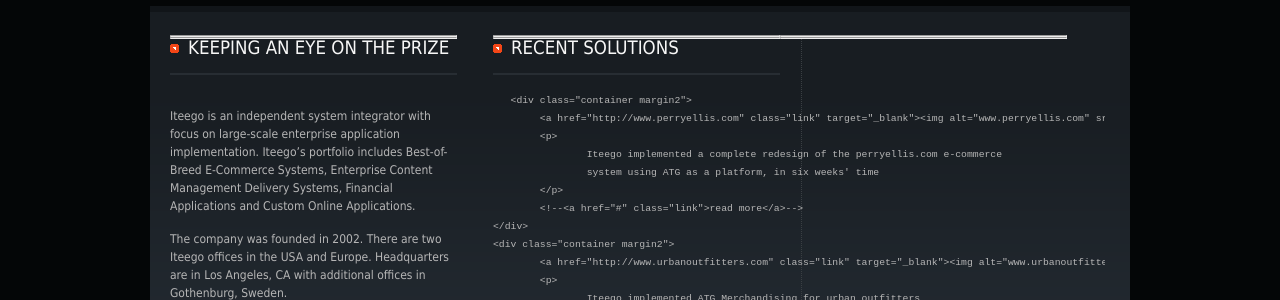
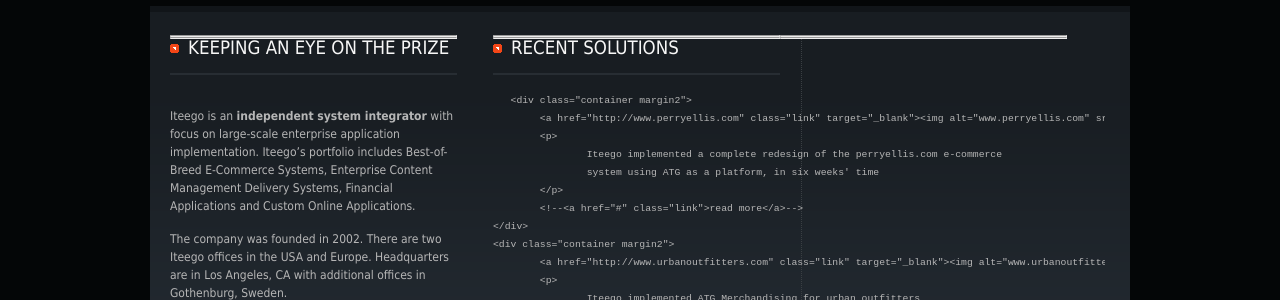
Before and after one commit to iteego/iteego.github.com, a Jekyll site: the page built from about/index.md, in a window 1280 px wide. Shown: the part 441-741 px from the top of the page. Built offline with Jekyll 4.4.1, drawn with Linux system fonts in a browser that asks for light colours.

Commit message:
Trying bold

```diff
--- a/includes/about-column-1.md
+++ b/includes/about-column-1.md
@@ -2,7 +2,7 @@
 ---
 
 ## Keeping an Eye on the Prize
-Iteego is an independent system integrator with focus on large-scale enterprise application implementation. Iteego's portfolio includes Best-of-Breed E-Commerce Systems, Enterprise Content Management Delivery Systems, Financial Applications and Custom Online Applications.
+Iteego is an **independent system integrator** with focus on large-scale enterprise application implementation. Iteego's portfolio includes Best-of-Breed E-Commerce Systems, Enterprise Content Management Delivery Systems, Financial Applications and Custom Online Applications.
 
 The company was founded in 2002. There are two Iteego offices in the USA and Europe. Headquarters are in Los Angeles, CA with additional offices in Gothenburg, Sweden.
 
```
